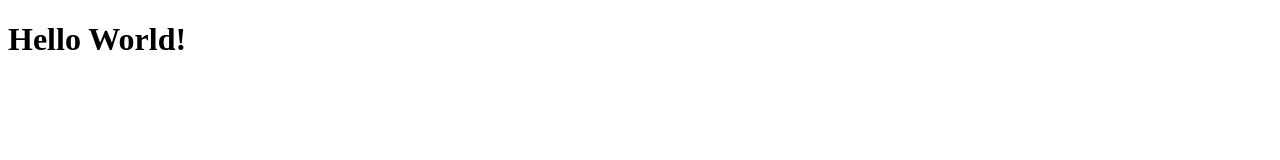
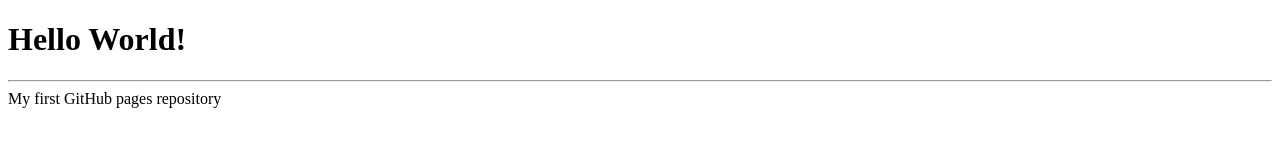
Before and after one commit to pavel1098/lesson_1-repo, a plain HTML site: page index.html in a window 1280 px wide. Drawn offline with Linux system fonts and the light colour scheme.

Commit message:
Add first github pages repo

```diff
--- a/index.html
+++ b/index.html
@@ -5,5 +5,7 @@
  </head>
  <body>
 	<h1>Hello World!</h1>
+	<hr>
+	My first GitHub pages repository
  </body>
 </html>
```
